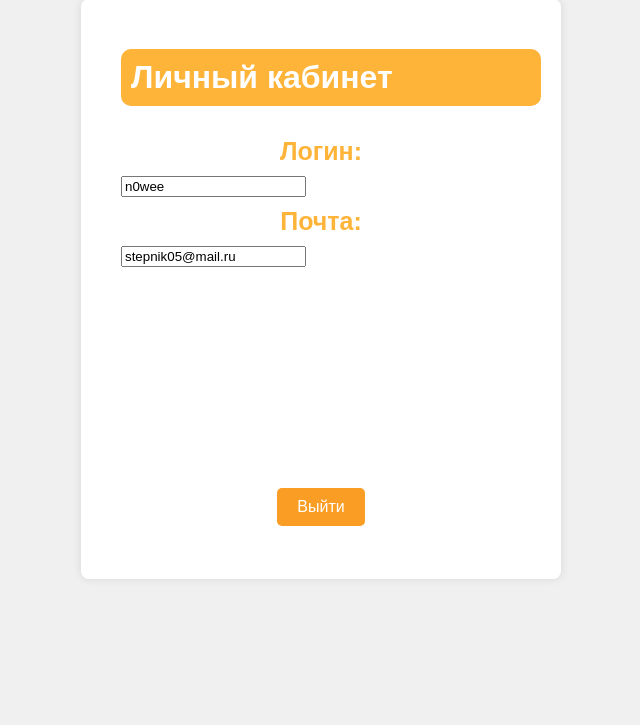
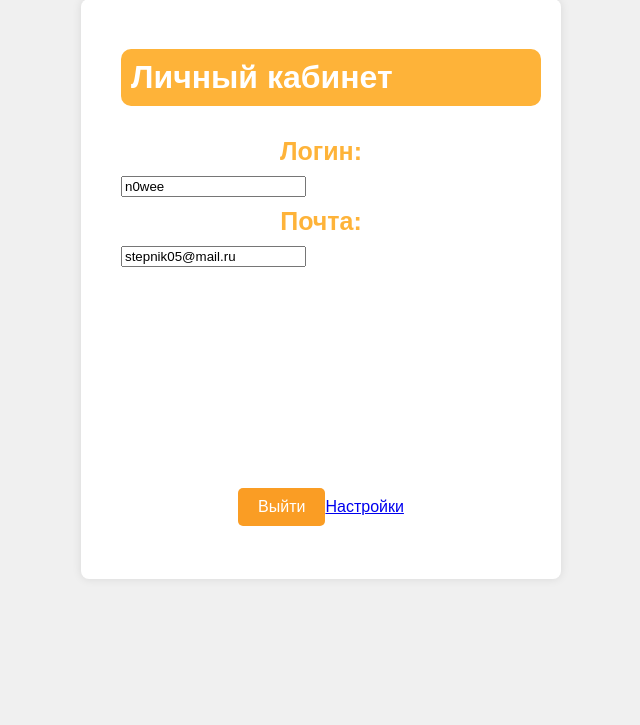
Before and after one commit to LernerF/ITproject, a Django app: page /profile/ in a window 1280 px wide. Shown: the part 111-836 px from the top of the page, without its empty margins (319-959 px from the left). Run offline with Django 5.2, Linux system fonts and the light colour scheme; a user stored in the database is signed in.

Commit message:
Update user.html

```diff
--- a/global/website/main/templates/main/user.html
+++ b/global/website/main/templates/main/user.html
@@ -22,12 +22,13 @@
                 </div>
             </div>
 
-
             <div class="center-wrapper">
                 <form action="{% url 'logout' %}" method="post">
                     {% csrf_token %}
                     <button type="submit" class="out">Выйти</button>
                 </form>
+                <!-- Добавление ссылки для перехода на страницу настроек -->
+                <a href="lkkabinet.html" class="settings-button">Настройки</a>
             </div>
         </div>
     </div>
```
